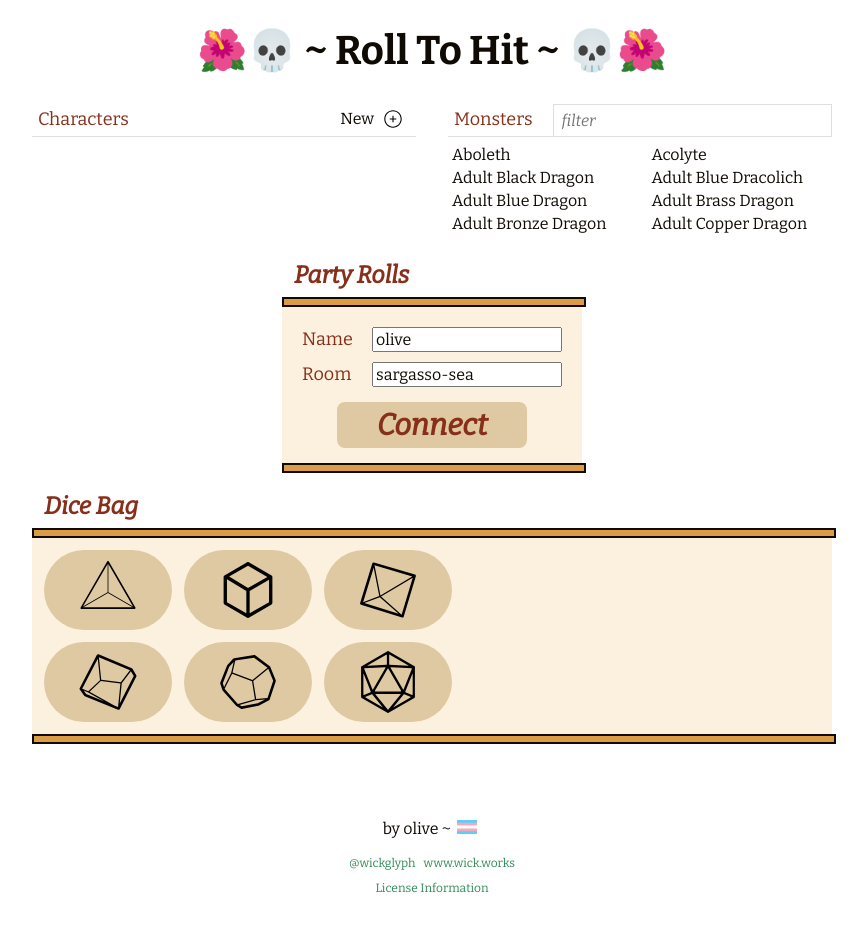
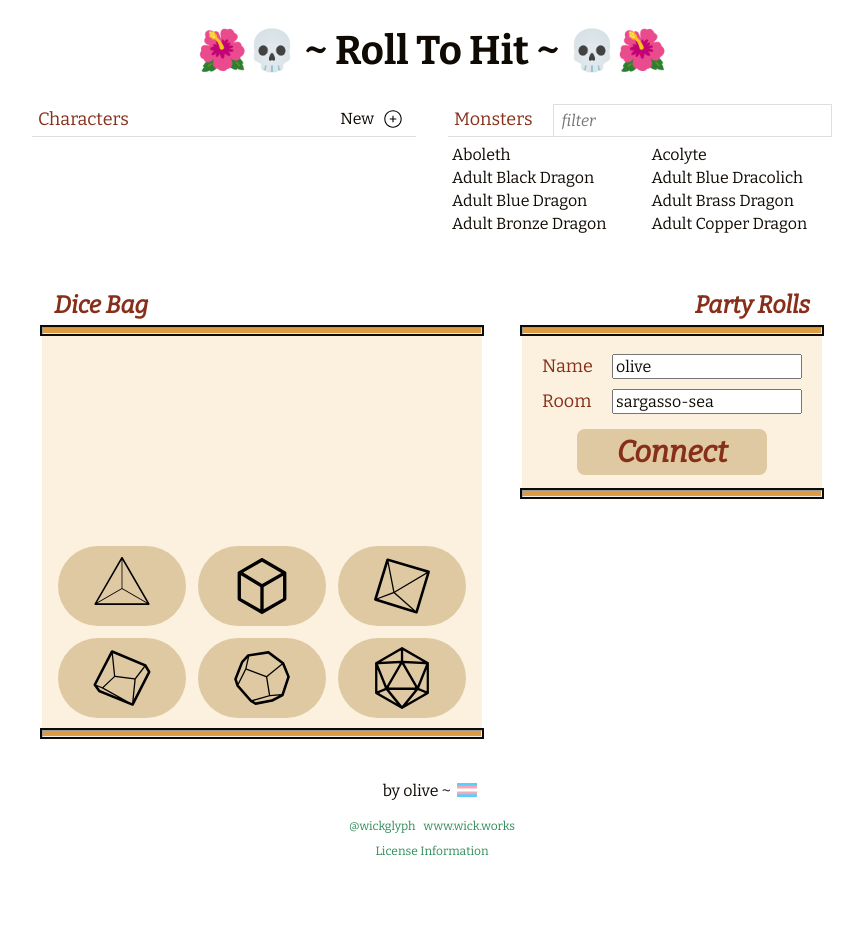
Before and after one commit to wickworks/witchdice, a React (Create React App) app: page / in a window 1280 px wide. Shown: the whole page, without its empty margins (208-1075 px from the left). After the commit the page ends 878 px from the top, so only its background shows below. Built offline with nearby package versions, Linux system fonts and the light colour scheme.

Commit message:
Layout styling

```diff
--- a/src/App.scss
+++ b/src/App.scss
@@ -40,10 +40,11 @@
   }
 
   hr.pumpkin-bar {
-    border: 2px solid $soft_black;
+    outline: 2px solid $soft_black;
     background-color: $pumpkin;
-    height: 6px;
+    height: 7px;
     width: 100%;
     margin: 0;
+    box-sizing: border-box;
   }
 }
--- a/src/components/ActiveAttackList.scss
+++ b/src/components/ActiveAttackList.scss
@@ -2,7 +2,7 @@
 
 .ActiveAttackList {
   width: 810px;
-  margin: 20px 0 0;
+  margin: 20px auto 0;
 
   h2.roll-attacks {
     @include text_roll_attacks;
--- a/src/components/Character.scss
+++ b/src/components/Character.scss
@@ -1,7 +1,7 @@
 @import '../fonts';
 
 .Character {
-  margin-top: 20px;
+  margin: 20px auto 0;
   width: 800px;
   display: flex;
   flex-direction: column;
--- a/src/components/CharacterAndMonsterList.scss
+++ b/src/components/CharacterAndMonsterList.scss
@@ -5,6 +5,7 @@
     display: flex;
     justify-content: space-between;
     width: 800px;
+    margin: auto;
 
     .CharacterList, .MonsterList {
       width: 48%;
--- a/src/components/DiceBag.jsx
+++ b/src/components/DiceBag.jsx
@@ -64,19 +64,6 @@ const DiceBag = ({addNewDicebagPartyRoll}) => {
 
       <hr className='pumpkin-bar' />
       <div className='bag-container'>
-        <div className='die-button-container'>
-          { Object.keys(diceData).map((dieType, i) => {
-
-            return (
-              <DieButton
-                dieType={dieType}
-                dieCount={diceData[dieType]}
-                setDieCount={(newCount) => updateDiceData(dieType, newCount)}
-                key={i}
-              />
-            )
-          })}
-        </div>
 
         <div className='rolling-surface'>
 
@@ -115,8 +102,20 @@ const DiceBag = ({addNewDicebagPartyRoll}) => {
               }
             </div>
           }
+        </div>
 
+        <div className='die-button-container'>
+          { Object.keys(diceData).map((dieType, i) => {
 
+            return (
+              <DieButton
+                dieType={dieType}
+                dieCount={diceData[dieType]}
+                setDieCount={(newCount) => updateDiceData(dieType, newCount)}
+                key={i}
+              />
+            )
+          })}
         </div>
 
       </div>
--- a/src/components/DiceBag.scss
+++ b/src/components/DiceBag.scss
@@ -1,8 +1,9 @@
 @import '../fonts';
 
 .DiceBag {
-  width: 800px;
-  margin-bottom: 60px;
+  max-width: 300px;
+  margin: 30px 20px;
+  flex-shrink: 0;
 
   h2 {
     @include text_attack_name;
@@ -13,13 +14,14 @@
 
   .bag-container {
     display: flex;
+    flex-direction: column;
     background-color: $parchment;
 
     .die-button-container {
-      max-width: 430px;
       display: flex;
       flex-wrap: wrap;
       align-items: center;
+      justify-content: center;
       padding: 6px;
 
       .DieButton {
@@ -48,10 +50,11 @@
 
     .rolling-surface {
       display: flex;
-      margin: auto;
-      flex-direction: column;
+      // flex-direction: column;
       align-items: center;
       max-width: 150px;
+      min-height: 200px;
+      margin: auto;
 
       // button.roll {
       //   @include text_dicebag_count;
--- a/src/components/Main.jsx
+++ b/src/components/Main.jsx
@@ -21,6 +21,7 @@ import Roller from './Roller.jsx';
 import DiceBag from './DiceBag.jsx';
 import PartyPanel from './PartyPanel.jsx';
 import Footer from './Footer.jsx';
+import './Main.scss';
 
 import firebase from 'firebase/app';
 import 'firebase/database';
@@ -529,7 +530,7 @@ const Main = () => {
   }
 
   return (
-    <>
+    <div className='Main'>
       <CharacterAndMonsterList
         setActiveCharacterID={setActiveCharacter}
         activeCharacterID={characterID}
@@ -538,9 +539,8 @@ const Main = () => {
         createNewCharacter={createNewCharacter}
       />
 
+      {/*<div>(click to increase attack rolls, right-click to decrease)</div>*/}
       {(characterName.length > 0) &&
-        <>
-          {/*<div>(click to increase attack rolls, right-click to decrease)</div>*/}
         <Character
           characterName={characterName}
           setCharacterName={setCharacterName}
@@ -553,7 +553,15 @@ const Main = () => {
           deleteCharacter={deleteActiveCharacter}
           clearRollData={clearRolls}
         />
+      }
 
+      <div className='gameplay-container'>
+        <DiceBag
+          addNewDicebagPartyRoll={addNewDicebagPartyRoll}
+        />
+
+        {(characterName.length > 0) &&
+          <div className='roller-i-hardly-even-knower-container'>
             <ActiveAttackList
               attackSourceData={characterAttackData}
               attackFunctions={attackFunctions}
@@ -567,7 +575,7 @@ const Main = () => {
               rollFunctions={rollFunctions}
               setRollSummaryData={setRollSummaryData}
             />
-        </>
+          </div>
         }
 
         <PartyPanel
@@ -579,13 +587,10 @@ const Main = () => {
           partyConnected={partyConnected}
           connectToRoom={connectToRoom}
         />
-
-      <DiceBag
-        addNewDicebagPartyRoll={addNewDicebagPartyRoll}
-      />
+      </div>
 
       <Footer />
-    </>
+    </div>
   )
 }
 
--- a/src/components/Main.scss
+++ b/src/components/Main.scss
@@ -0,0 +1,29 @@
+
+.Main {
+
+
+  .gameplay-container {
+    display: flex;
+    justify-content: space-between;
+
+    .roller-i-hardly-even-knower-container {
+      margin: 0 60px;
+    }
+
+
+    @media screen and (max-width: 1500px) {
+      flex-wrap: wrap;
+      justify-content: center;
+
+      .roller-i-hardly-even-knower-container {
+        order: 0;
+        width: 100%;
+      }
+      .DiceBag {
+        order: 1;
+        max-width: 440px;
+      }
+      .PartyPanel { order: 2; }
+    }
+  }
+}
--- a/src/components/PartyPanel.scss
+++ b/src/components/PartyPanel.scss
@@ -2,12 +2,14 @@
 
 .PartyPanel {
 	width: 300px;
+	margin: 30px 20px;
 
 	h2 {
     @include text_attack_name;
     color: $rust;
     margin-bottom: 8px;
-    margin-left: 12px;
+    margin-right: 12px;
+		text-align: right;
   }
 
 	.party-container {
--- a/src/components/Roller.scss
+++ b/src/components/Roller.scss
@@ -1,9 +1,10 @@
 @import '../fonts';
 
 .Roller {
-  margin-bottom: 10px;
+  // min-height: 400px;
   width: 800px;
-  min-height: 400px;
+  margin: auto;
+  // margin: 0 100px;
 
   .controls-and-results {
     display: flex;
```
Lines whose indentation alone changed are shown as unchanged.
